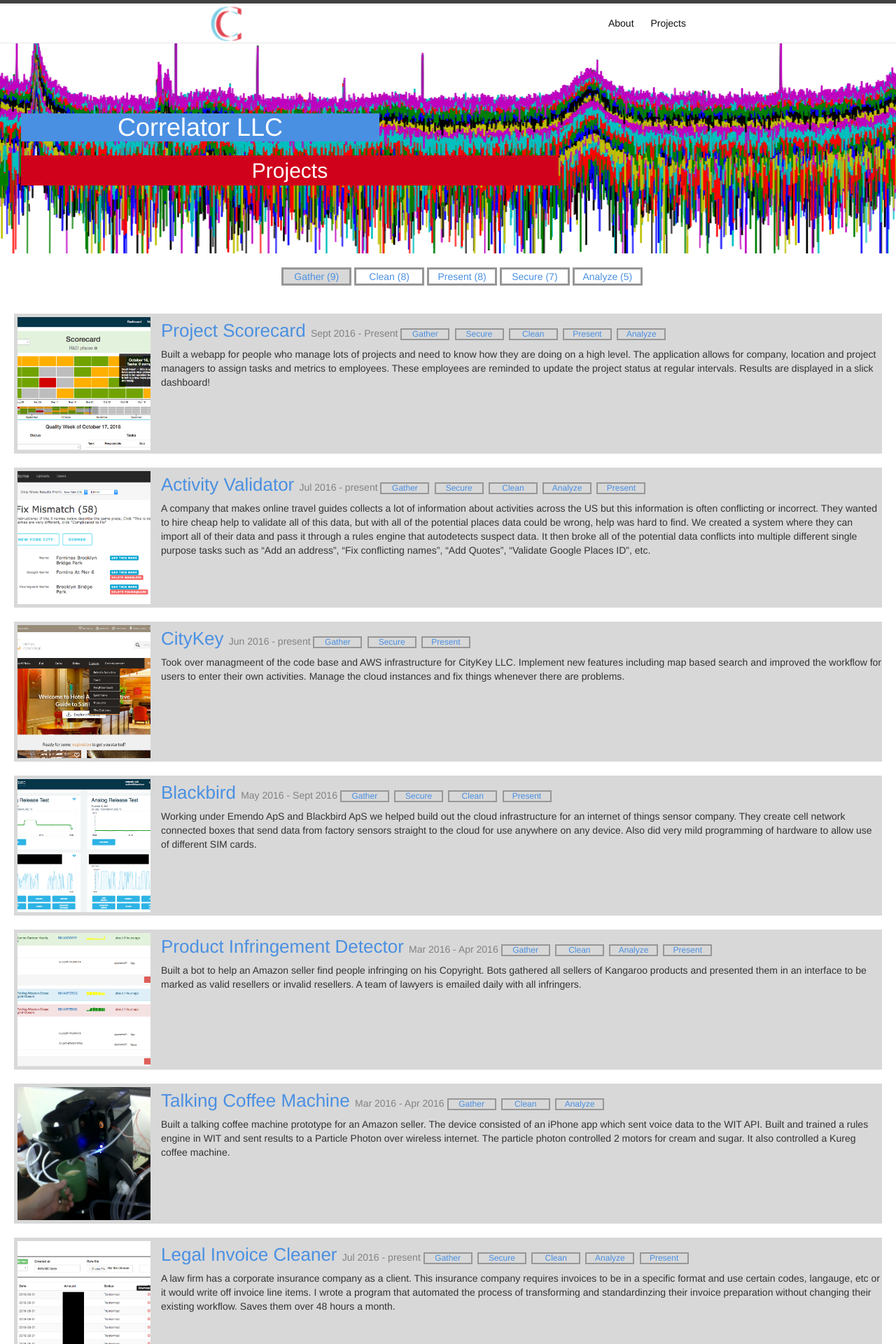
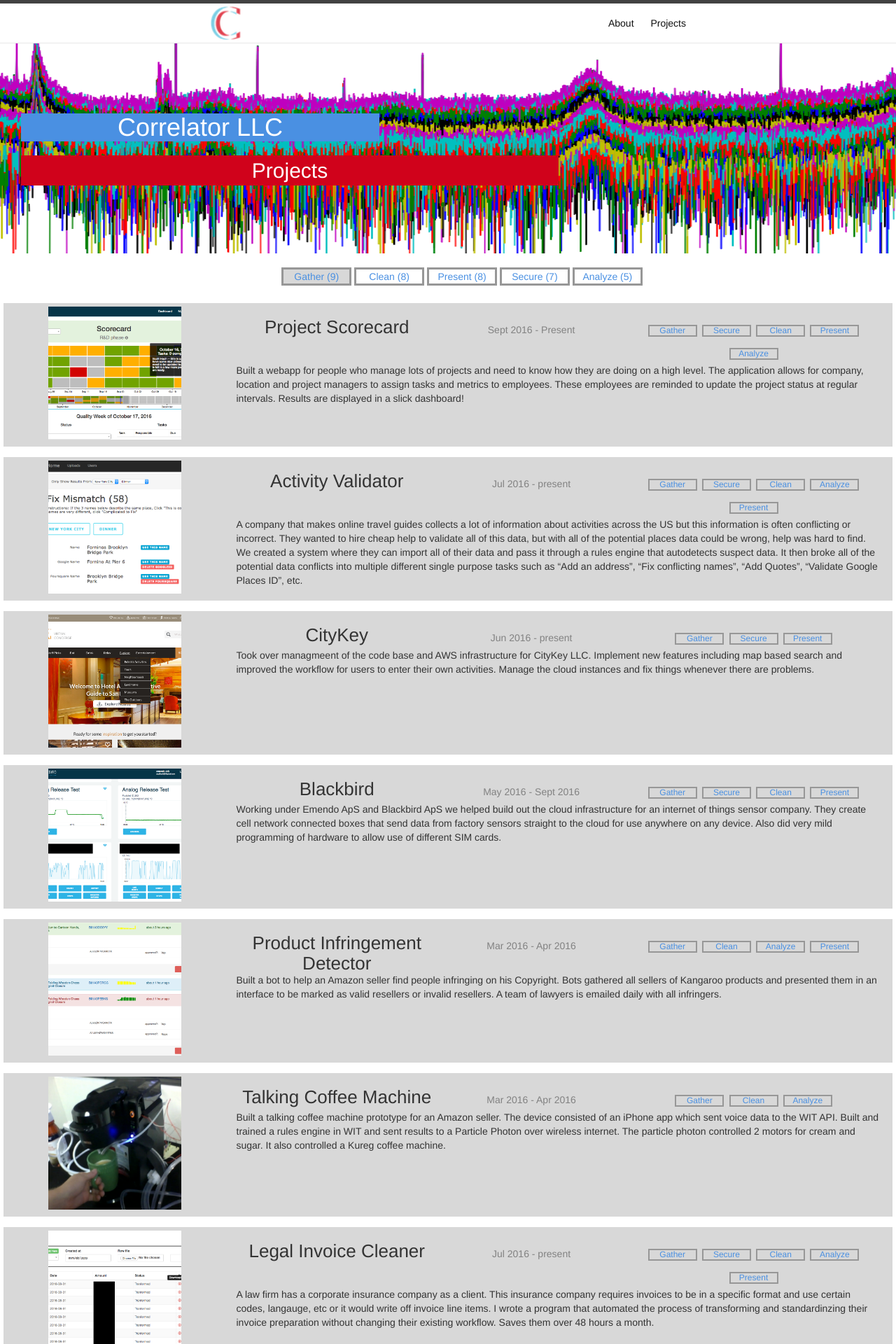
Before and after one commit to correlator/correlator-jekyll, a Jekyll site: the page built from posts.html, in a window 1280 px wide. Shown: the top 1920 px of the page at 70% size. Built offline with Jekyll 4.4.1, drawn with Linux system fonts in a browser that asks for light colours; nearby versions of some CDN libraries.

Commit message:
a bit more responsive

```diff
--- a/_sass/_custom.scss
+++ b/_sass/_custom.scss
@@ -151,11 +151,17 @@
   color: #4A90E2;
 }
 
+.post-row {
+  background-color: #D8D8D8;
+  display: inline-block;
+  margin-bottom: 10px;
+}
+
 .project-image {
   display: inline-block;
-  float: left;
   height: 190px;
-  width: 190px;
+  max-width: 190px;
+  width: 100%;
   margin: 5px;
   background-size: cover;
   background-repeat: no-repeat;
--- a/_sass/_layout.scss
+++ b/_sass/_layout.scss
@@ -18,8 +18,8 @@
     margin-bottom: 0;
     margin-top: 4px;
     float: left;
-    height: 50px;
-    width: 50px;
+    height: 48px;
+    width: 48px;
 
     &,
     &:visited {
--- a/posts.html
+++ b/posts.html
@@ -21,25 +21,33 @@
 
   {% for post in site.posts %}
     {% if post.tags contains t %}
-    <div class="media" tags="{{ post.tags | join: ' ' }}">
+    <div class="row post-row" tags="{{ post.tags | join: ' ' }}">
     {% else %}
-      <div class="media hidden" tags="{{ post.tags | join: ', ' }}">
+      <div class="row post-row hidden" tags="{{ post.tags | join: ', ' }}">
     {% endif %}
-      <div class="media-left media-middle">
+      <div class="col-sm-3 media-middle text-center">
         <div class="project-image" style="background-image:url({{ site.url }}/images/{{ post.image.feature }})"></div>
       </div>
-      <div class="media-body">
-        <h3 class="media-heading">
+      <div class="col-sm-9">
+        <div class="row text-center">
+          <h3>
+            <div class="col-sm-4">
               {{ post.title }}
+            </div>
+            <div class="col-sm-3">
               <span class="post-meta">
                 {{ post.timeframe }}
               </span>
+            </div>
+            <div class="col-sm-5">
               {% for tag in post.tags %}
               <div class="filter-btn btn-small">
                 {{ tag }}
               </div>
               {% endfor %}
+            </div>
           </h3>
+        </div>
         {{ post.description }}
       </div>
     </div>
```
Lines whose indentation alone changed are shown as unchanged.
